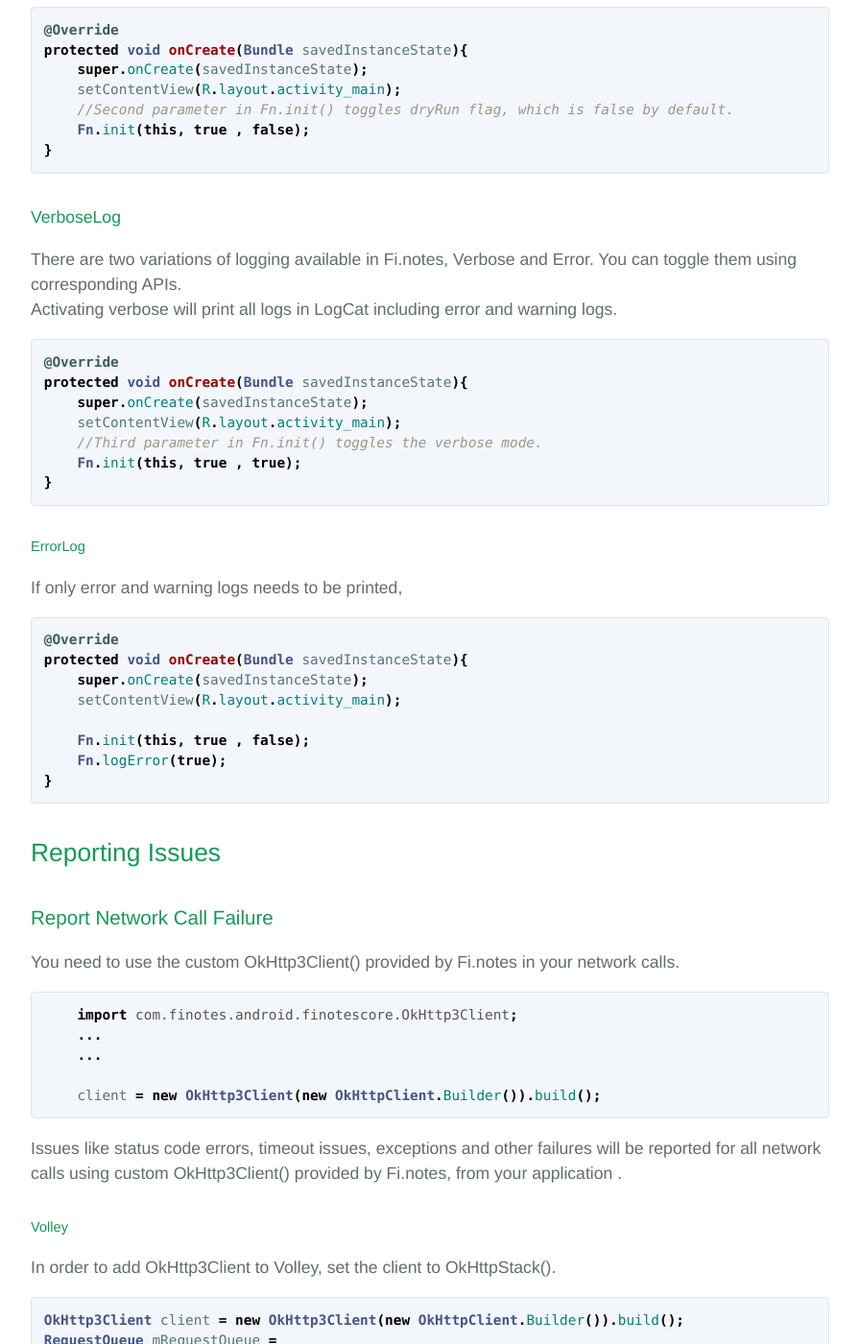
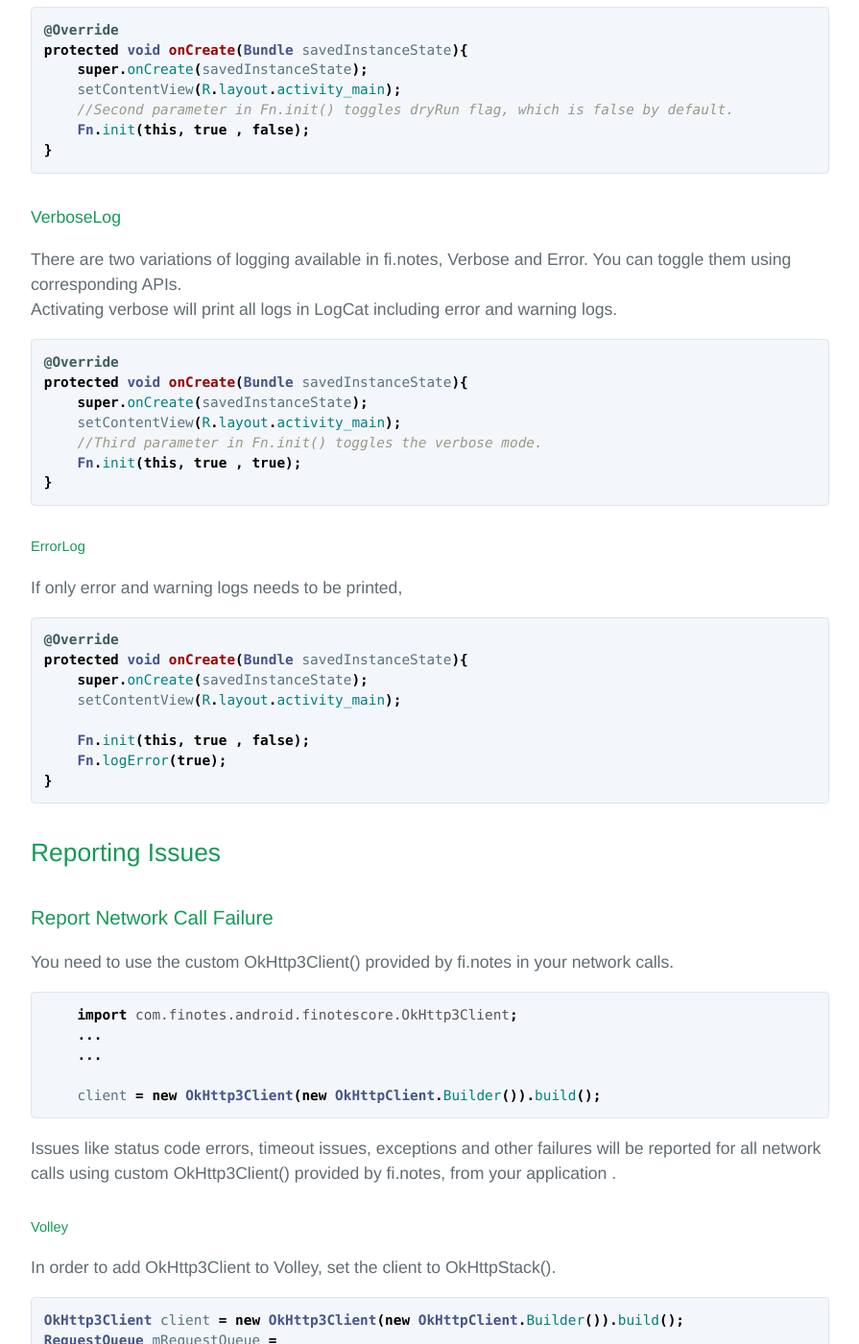
Before and after one commit to finotes/finotes.github.io, a Jekyll site: the page built from _posts/2018-01-19-android-java-docs.md, in a window 1280 px wide and 1400 px high, scrolled down 1597 px. Shown: the whole window at 96% size, without its empty margins (192-1087 px from the left). Built offline with Jekyll 4.4.1, drawn with Linux system fonts in a browser that asks for light colours; some web fonts are replaced; some of the changed text lies outside the part shown.

````diff
--- a/_posts/2018-01-19-android-java-docs.md
+++ b/_posts/2018-01-19-android-java-docs.md
@@ -5,7 +5,7 @@ title: "Android SDK Documentation"
 
 ## Pre requisites
 
-Fi.notes SDK supports android projects with minimum SDK version 14 (Ice-cream Sandwich) or
+fi.notes SDK supports android projects with minimum SDK version 14 (Ice-cream Sandwich) or
 above.
 
 ## Integration
@@ -71,7 +71,7 @@ protected void onCreate(Bundle savedInstanceState){
 }
 ```
 #### VerboseLog
-There are two variations of logging available in Fi.notes, Verbose and Error. You can toggle them using corresponding APIs.
+There are two variations of logging available in fi.notes, Verbose and Error. You can toggle them using corresponding APIs.
 Activating verbose will print all logs in LogCat including error and warning logs.
 ```java
 @Override
@@ -99,7 +99,7 @@ protected void onCreate(Bundle savedInstanceState){
 
 ### Report Network Call Failure
 
-You need to use the custom OkHttp3Client() provided by Fi.notes in your network calls.
+You need to use the custom OkHttp3Client() provided by fi.notes in your network calls.
 
 
 ```java
@@ -110,7 +110,7 @@ You need to use the custom OkHttp3Client() provided by Fi.notes in your network
     client = new OkHttp3Client(new OkHttpClient.Builder()).build();
 ```
 
-Issues like status code errors, timeout issues, exceptions and other failures will be reported for all network calls using custom OkHttp3Client() provided by Fi.notes, from your application .
+Issues like status code errors, timeout issues, exceptions and other failures will be reported for all network calls using custom OkHttp3Client() provided by fi.notes, from your application .
 
 ##### Volley
 In order to add OkHttp3Client to Volley, set the client to OkHttpStack().
@@ -272,7 +272,7 @@ public String getUserNameFromDb(String userId){
 ```
 You need to tag the function using @Observe annotation and the function should to be 'public'.
 
-This will allow Fi.notes to raise issue incase the function take more than normal time to execute, or if the function return a NULL value, or throws an exception.
+This will allow fi.notes to raise issue incase the function take more than normal time to execute, or if the function return a NULL value, or throws an exception.
 
 You can control all the above said parameters in @Observe annotation.
 
````
